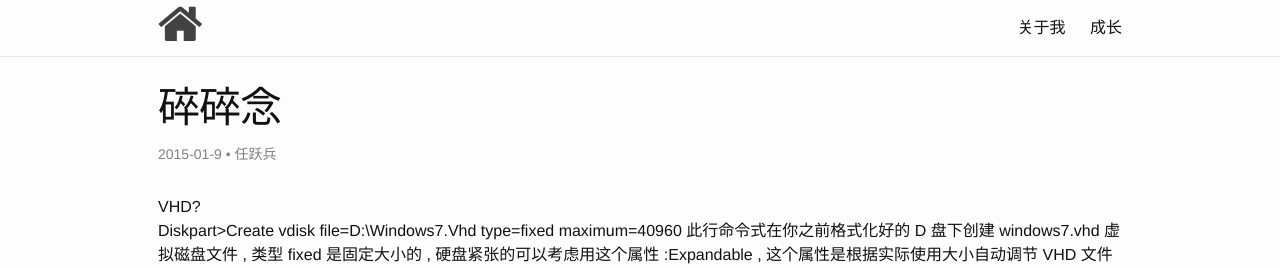
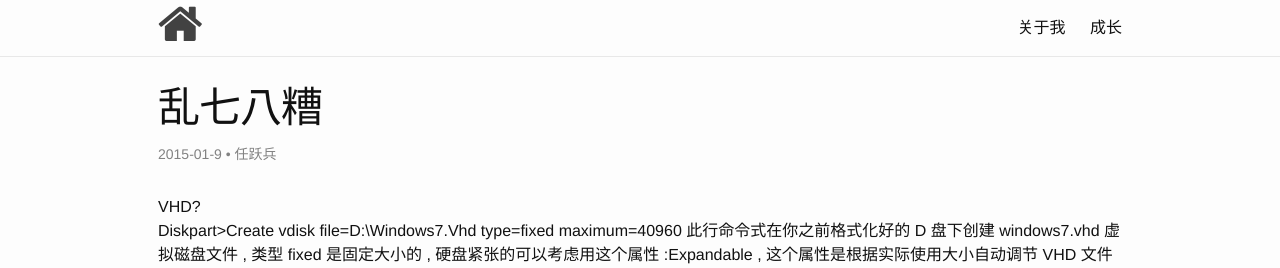
Before and after one commit to cnryb/cnryb.github.io, a Jekyll site: the page built from _posts/2014-11-03-乱七八糟.md, in a window 1280 px wide. Shown: the top 268 px of the page. Built offline with Jekyll 4.4.1, drawn with Linux system fonts in a browser that asks for light colours; nearby versions of some CDN libraries; comment, search, counter and statistics services are not loaded.

Commit message:
乱七八糟

```diff
--- a/_posts/2014-11-03-碎碎念.md
+++ b/_posts/2014-11-03-乱七八糟.md
@@ -1,9 +1,9 @@
 ---
 layout: post
-title:  "碎碎念"
+title:  "乱七八糟"
 author:	任跃兵
 date:   2015/1/9 9:13:35
-categories: 碎碎念
+categories: 乱七八糟
 ---
 
 VHD?
```
